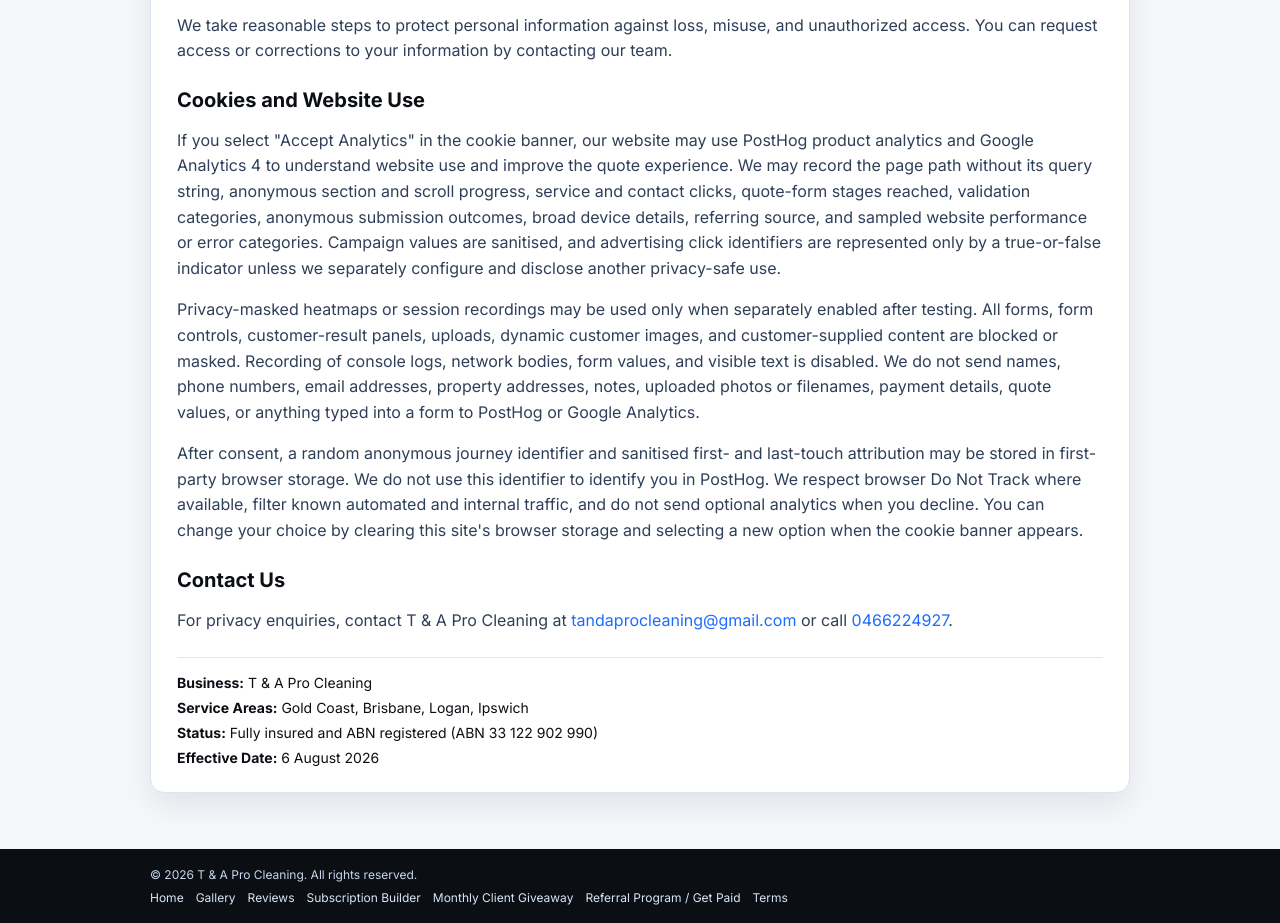
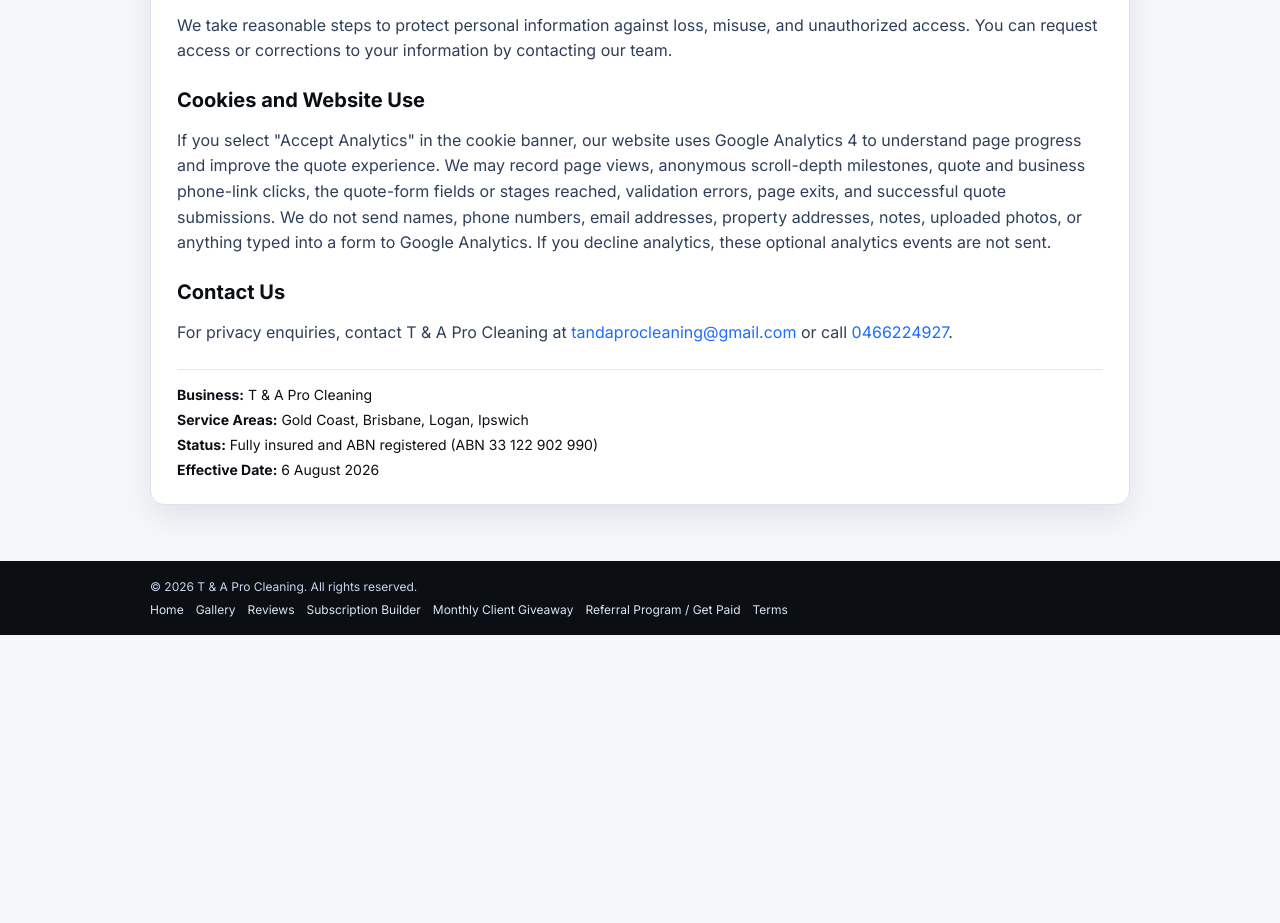
Before and after one commit to 1tylerblue/tanda-website, a plain HTML site: page privacy.html in a window 1280 px wide. Shown: the part 1501-2424 px from the top of the page. After the commit the page ends 2136 px from the top, so only its background shows below. Drawn offline with Linux system fonts and the light colour scheme.

Commit message:
Reconcile privacy policy with production analytics

```diff
--- a/privacy.html
+++ b/privacy.html
@@ -291,28 +291,12 @@
 
           <h2>Cookies and Website Use</h2>
           <p>
-            If you select "Accept Analytics" in the cookie banner, our website may use PostHog product analytics
-            and Google Analytics 4 to understand website use and improve the quote experience. We may record the
-            page path without its query string, anonymous section and scroll progress, service and contact clicks,
-            quote-form stages reached, validation categories, anonymous submission outcomes, broad device details,
-            referring source, and sampled website performance or error categories. Campaign values are sanitised,
-            and advertising click identifiers are represented only by a true-or-false indicator unless we separately
-            configure and disclose another privacy-safe use.
-          </p>
-          <p>
-            Privacy-masked heatmaps or session recordings may be used only when separately enabled after testing.
-            All forms, form controls, customer-result panels, uploads, dynamic customer images, and customer-supplied
-            content are blocked or masked. Recording of console logs, network bodies, form values, and visible text
-            is disabled. We do not send names, phone numbers, email addresses, property addresses, notes, uploaded
-            photos or filenames, payment details, quote values, or anything typed into a form to PostHog or Google
-            Analytics.
-          </p>
-          <p>
-            After consent, a random anonymous journey identifier and sanitised first- and last-touch attribution may
-            be stored in first-party browser storage. We do not use this identifier to identify you in PostHog. We
-            respect browser Do Not Track where available, filter known automated and internal traffic, and do not
-            send optional analytics when you decline. You can change your choice by clearing this site's browser
-            storage and selecting a new option when the cookie banner appears.
+            If you select "Accept Analytics" in the cookie banner, our website uses Google Analytics 4 to
+            understand page progress and improve the quote experience. We may record page views, anonymous
+            scroll-depth milestones, quote and business phone-link clicks, the quote-form fields or stages reached,
+            validation errors, page exits, and successful quote submissions. We do not send names, phone numbers,
+            email addresses, property addresses, notes, uploaded photos, or anything typed into a form to Google
+            Analytics. If you decline analytics, these optional analytics events are not sent.
           </p>
 
           <h2>Contact Us</h2>
```
